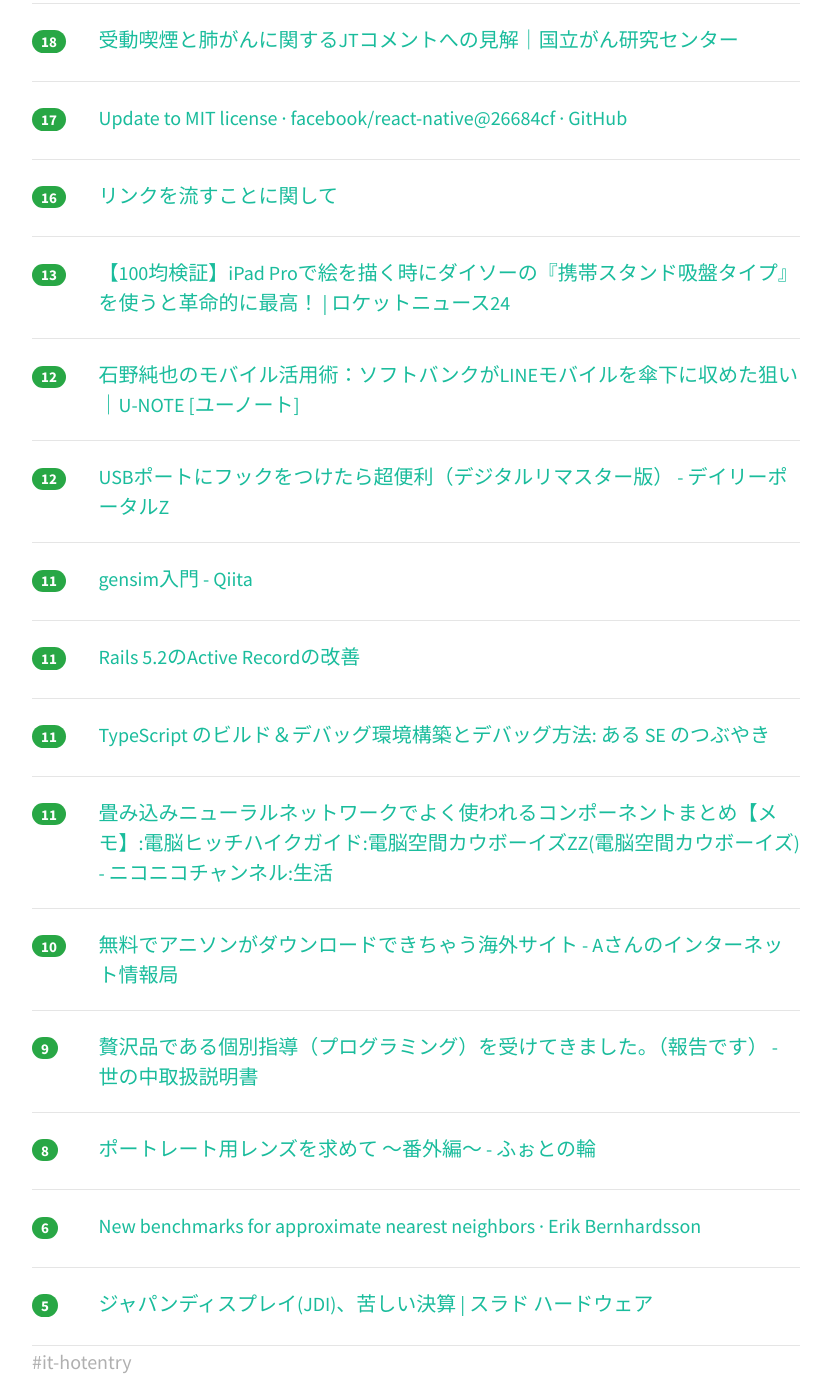
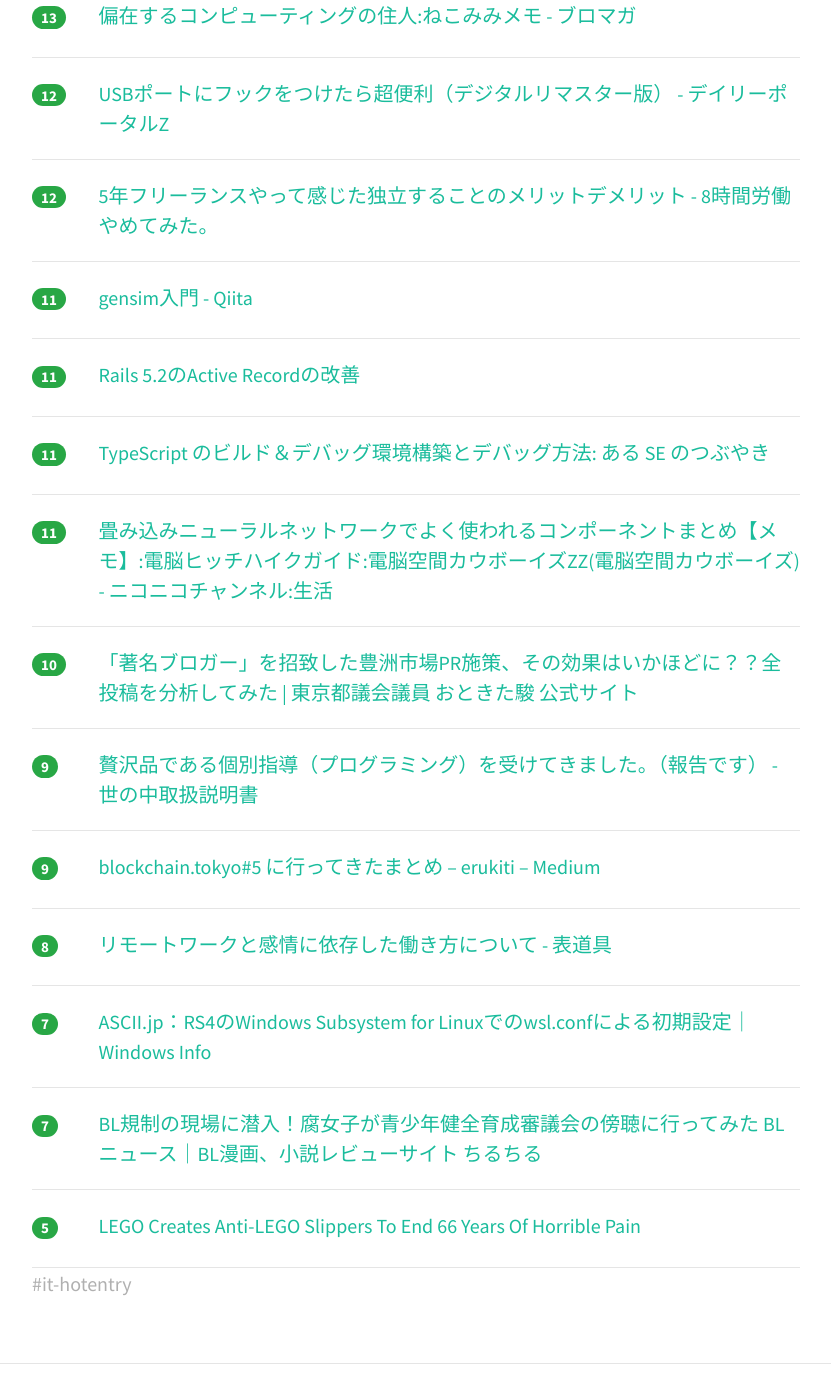
Before and after one commit to yatta47/hatena-matome-site, a Jekyll site: the page built from _posts/2018-02-18-hatena.md, in a window 1280 px wide and 1400 px high, scrolled down 1526 px. Shown: the whole window, without its empty margins (224-1055 px from the left). Built offline with Jekyll 4.4.1, drawn with Linux system fonts in a browser that asks for light colours; nearby versions of some CDN libraries; some of the changed text lies outside the part shown.

Commit message:
Updated 2018-02-18

```diff
--- a/_posts/2018-02-18-hatena.md
+++ b/_posts/2018-02-18-hatena.md
@@ -1,19 +1,14 @@
 ---
 layout: post
 title:  "2018-02-18 はてぶIT"
-date:   2018-02-17 22:14:31
+date:   2018-02-18 22:51:09
 tags: [it-hotentry]
 ---
-28 件のデータあり
+27 件のデータあり
 
 <hr><div class="row">
 <div class="col-1"><span class="badge badge-pill badge-success h2">332</span></div>
 <div class="col-11"><a href='http://kakakakakku.hatenablog.com/entry/2018/02/18/113426' target='_blank'>Vue.js の基礎を学ぶために LearnCode.academy の学習動画を活用したら最高だった - kakakakakku blog</a></div>
-</div>
-<hr>
-<div class="row">
-<div class="col-1"><span class="badge badge-pill badge-success h2">315</span></div>
-<div class="col-11"><a href='http://bonotake.hatenablog.com/entry/2018/02/18/000928' target='_blank'>ニューラルネットワーク使ったAIなんかめっちゃ簡単だから。俺天才ｗｗみたいなフリすんのやめろ - bonotakeの日記</a></div>
 </div>
 <hr>
 <div class="row">
@@ -38,7 +33,7 @@ tags: [it-hotentry]
 <hr>
 <div class="row">
 <div class="col-1"><span class="badge badge-pill badge-success h2">84</span></div>
-<div class="col-11"><a href='http://ascii.jp/elem/000/001/634/1634175/' target='_blank'>ASCII.jp：マキタのBluetoothスピーカー「MR200」は音も仕様も構造も斜め上 (1/3)</a></div>
+<div class="col-11"><a href='https://anond.hatelabo.jp/20180218152956' target='_blank'>音楽通を気取ることができる三大発言</a></div>
 </div>
 <hr>
 <div class="row">
@@ -48,17 +43,12 @@ tags: [it-hotentry]
 <hr>
 <div class="row">
 <div class="col-1"><span class="badge badge-pill badge-success h2">84</span></div>
-<div class="col-11"><a href='https://anond.hatelabo.jp/20180218152956' target='_blank'>音楽通を気取ることができる三大発言</a></div>
+<div class="col-11"><a href='http://ascii.jp/elem/000/001/634/1634175/' target='_blank'>ASCII.jp：マキタのBluetoothスピーカー「MR200」は音も仕様も構造も斜め上 (1/3)</a></div>
 </div>
 <hr>
 <div class="row">
 <div class="col-1"><span class="badge badge-pill badge-success h2">80</span></div>
 <div class="col-11"><a href='https://qiita.com/paty-fakename/items/c82ed27b4070feeceff6' target='_blank'>Windows - ディレクトリ構成図を書くときに便利な記号 - Qiita</a></div>
-</div>
-<hr>
-<div class="row">
-<div class="col-1"><span class="badge badge-pill badge-success h2">52</span></div>
-<div class="col-11"><a href='https://note.mu/chococircus/n/n30cbda22c644' target='_blank'>ネット上で嫌がらせを受けた時の証拠の取り方｜みみ(Anemone)｜note</a></div>
 </div>
 <hr>
 <div class="row">
@@ -77,28 +67,23 @@ tags: [it-hotentry]
 </div>
 <hr>
 <div class="row">
-<div class="col-1"><span class="badge badge-pill badge-success h2">17</span></div>
-<div class="col-11"><a href='https://github.com/facebook/react-native/commit/26684cf3adf4094eb6c405d345a75bf8c7c0bf88' target='_blank'>Update to MIT license · facebook/react-native@26684cf · GitHub</a></div>
-</div>
-<hr>
-<div class="row">
 <div class="col-1"><span class="badge badge-pill badge-success h2">16</span></div>
 <div class="col-11"><a href='https://anond.hatelabo.jp/20180218110852' target='_blank'>リンクを流すことに関して</a></div>
 </div>
 <hr>
 <div class="row">
 <div class="col-1"><span class="badge badge-pill badge-success h2">13</span></div>
-<div class="col-11"><a href='https://rocketnews24.com/2018/02/17/1021759/' target='_blank'>【100均検証】iPad Proで絵を描く時にダイソーの『携帯スタンド吸盤タイプ』を使うと革命的に最高！ | ロケットニュース24</a></div>
-</div>
-<hr>
-<div class="row">
-<div class="col-1"><span class="badge badge-pill badge-success h2">12</span></div>
-<div class="col-11"><a href='http://u-note.me/note/47508131' target='_blank'>石野純也のモバイル活用術：ソフトバンクがLINEモバイルを傘下に収めた狙い｜U-NOTE [ユーノート]</a></div>
+<div class="col-11"><a href='http://ch.nicovideo.jp/nekomimi/blomaga/ar1426207' target='_blank'>偏在するコンピューティングの住人:ねこみみメモ - ブロマガ</a></div>
 </div>
 <hr>
 <div class="row">
 <div class="col-1"><span class="badge badge-pill badge-success h2">12</span></div>
 <div class="col-11"><a href='http://portal.nifty.com/kiji/180214202062_1.htm' target='_blank'>USBポートにフックをつけたら超便利（デジタルリマスター版） - デイリーポータルZ</a></div>
+</div>
+<hr>
+<div class="row">
+<div class="col-1"><span class="badge badge-pill badge-success h2">12</span></div>
+<div class="col-11"><a href='http://www.xn--t8jyb8o9epe.net/entry/2018/02/18/175543' target='_blank'>5年フリーランスやって感じた独立することのメリットデメリット - 8時間労働やめてみた。</a></div>
 </div>
 <hr>
 <div class="row">
@@ -123,7 +108,7 @@ tags: [it-hotentry]
 <hr>
 <div class="row">
 <div class="col-1"><span class="badge badge-pill badge-success h2">10</span></div>
-<div class="col-11"><a href='http://mr-a.net/anime-song-download/' target='_blank'>無料でアニソンがダウンロードできちゃう海外サイト - Aさんのインターネット情報局</a></div>
+<div class="col-11"><a href='http://otokitashun.com/blog/daily/17284/' target='_blank'>「著名ブロガー」を招致した豊洲市場PR施策、その効果はいかほどに？？全投稿を分析してみた | 東京都議会議員 おときた駿 公式サイト</a></div>
 </div>
 <hr>
 <div class="row">
@@ -132,17 +117,27 @@ tags: [it-hotentry]
 </div>
 <hr>
 <div class="row">
-<div class="col-1"><span class="badge badge-pill badge-success h2">8</span></div>
-<div class="col-11"><a href='http://photo-no-wa.hatenablog.com/entry/chu.9-9_28' target='_blank'>ポートレート用レンズを求めて 〜番外編〜 - ふぉとの輪</a></div>
+<div class="col-1"><span class="badge badge-pill badge-success h2">9</span></div>
+<div class="col-11"><a href='https://medium.com/@erukiti/934ea34e8b43' target='_blank'>blockchain.tokyo#5 に行ってきたまとめ – erukiti – Medium</a></div>
 </div>
 <hr>
 <div class="row">
-<div class="col-1"><span class="badge badge-pill badge-success h2">6</span></div>
-<div class="col-11"><a href='https://erikbern.com/2018/02/15/new-benchmarks-for-approximate-nearest-neighbors.html' target='_blank'>New benchmarks for approximate nearest neighbors · Erik Bernhardsson</a></div>
+<div class="col-1"><span class="badge badge-pill badge-success h2">8</span></div>
+<div class="col-11"><a href='http://niryuu.hatenablog.com/entry/2018/02/18/160857' target='_blank'>リモートワークと感情に依存した働き方について - 表道具</a></div>
+</div>
+<hr>
+<div class="row">
+<div class="col-1"><span class="badge badge-pill badge-success h2">7</span></div>
+<div class="col-11"><a href='http://ascii.jp/elem/000/001/634/1634120/' target='_blank'>ASCII.jp：RS4のWindows Subsystem for Linuxでのwsl.confによる初期設定｜Windows Info</a></div>
+</div>
+<hr>
+<div class="row">
+<div class="col-1"><span class="badge badge-pill badge-success h2">7</span></div>
+<div class="col-11"><a href='https://www.chil-chil.net/compNewsDetail/k/blnews/no/17240/' target='_blank'>BL規制の現場に潜入！腐女子が青少年健全育成審議会の傍聴に行ってみた BLニュース｜BL漫画、小説レビューサイト ちるちる</a></div>
 </div>
 <hr>
 <div class="row">
 <div class="col-1"><span class="badge badge-pill badge-success h2">5</span></div>
-<div class="col-11"><a href='https://hardware.srad.jp/story/18/02/18/0612205/' target='_blank'>ジャパンディスプレイ(JDI)、苦しい決算 | スラド ハードウェア</a></div>
+<div class="col-11"><a href='http://themindcircle.com/anti-lego-slippers/' target='_blank'>LEGO Creates Anti-LEGO Slippers To End 66 Years Of Horrible Pain</a></div>
 </div>
 <hr>
```
